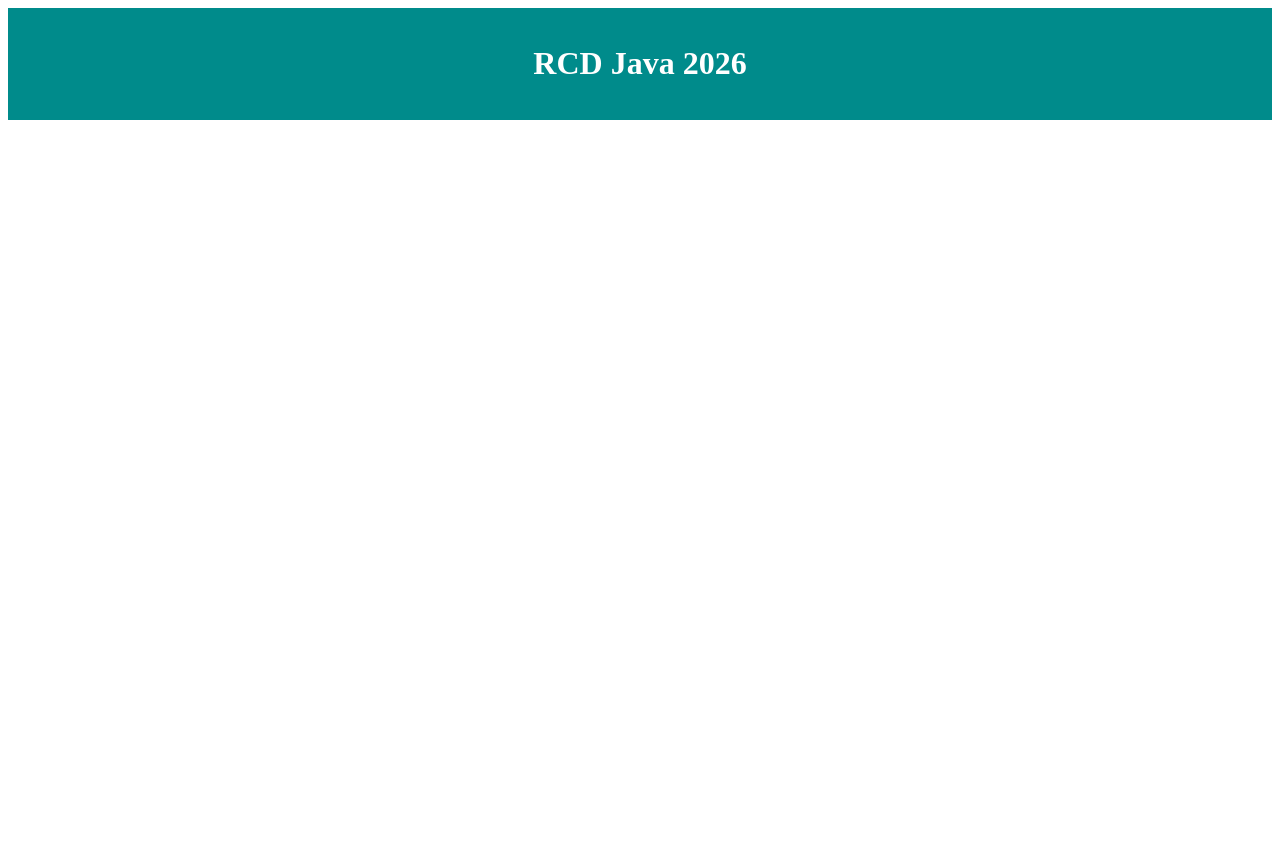
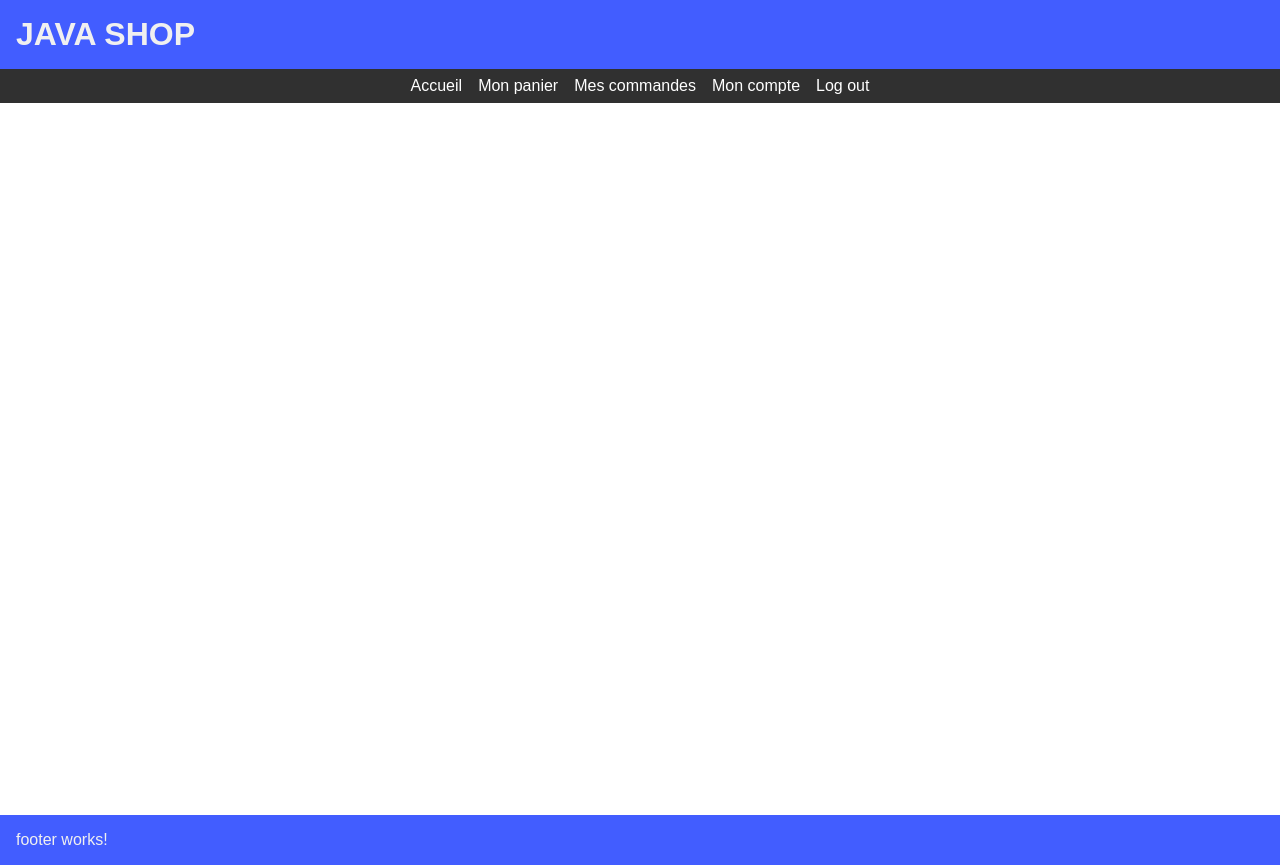
Before and after one commit to ByaSebastien/TF_Java2_2026_RCD_Fend, an Angular app: page /product in a window 1280 px wide. Before the commit the page ends 800 px from the top, so only its background shows below. Built offline with nearby package versions, Linux system fonts and the light colour scheme; no server answers.

Commit message:
Basic CSS + header, nav and footer component done (la bise)

```diff
--- a/src/app/app.html
+++ b/src/app/app.html
@@ -1,8 +1,7 @@
-<header>
-  <h1>
-    RCD Java 2026
-  </h1>
-</header>
+<app-header></app-header>
+<app-nav>
+</app-nav>
 <main>
   <router-outlet/>
 </main>
+<app-footer></app-footer>
--- a/src/app/app.scss
+++ b/src/app/app.scss
@@ -1,15 +1,11 @@
+
+
 :host {
   display: flex;
   flex-direction: column;
 
-  header {
-    background-color: darkcyan;
-    color: white;
-    text-align: center;
-    padding: 1rem;
-  }
-
   main {
     padding: 1rem;
+    min-height: 85vh;
   }
 }
--- a/src/app/app.ts
+++ b/src/app/app.ts
@@ -1,8 +1,11 @@
 import { Component, signal } from '@angular/core';
 import { RouterOutlet } from '@angular/router';
+import { Footer } from './layout/header/footer/footer';
+import { Header } from './layout/header/header/header';
+import { Nav } from './layout/header/nav/nav';
 
 @Component({
-  imports: [RouterOutlet],
+  imports: [RouterOutlet, Footer, Header, Nav],
   selector: 'app-root',
   styleUrl: './app.scss',
   templateUrl: './app.html',
--- a/src/app/layout/header/footer/footer.scss
+++ b/src/app/layout/header/footer/footer.scss
@@ -0,0 +1,6 @@
+:host{
+  padding: 1rem;
+  display: flex;
+  background-color: var(--main-color);
+  color: var(--accent-color);
+}
--- a/src/app/layout/header/header/header.html
+++ b/src/app/layout/header/header/header.html
@@ -1 +1,3 @@
-<p>header works!</p>
+<h1>
+  JAVA SHOP
+</h1>
--- a/src/app/layout/header/header/header.scss
+++ b/src/app/layout/header/header/header.scss
@@ -0,0 +1,6 @@
+:host{
+  padding: 1rem;
+  display: flex;
+  background-color: var(--main-color);
+  color: var(--accent-color);
+}
--- a/src/app/layout/header/nav/nav.html
+++ b/src/app/layout/header/nav/nav.html
@@ -1 +1,7 @@
-<p>nav works!</p>
+<ul>
+  <li>Accueil</li>
+  <li>Mon panier</li>
+  <li>Mes commandes</li>
+  <li>Mon compte</li>
+  <li>Log out</li>
+</ul>
--- a/src/app/layout/header/nav/nav.scss
+++ b/src/app/layout/header/nav/nav.scss
@@ -0,0 +1,14 @@
+ul{
+  list-style: none;
+  display: flex;
+  background-color: var(--base-dark);
+  justify-content: center;
+}
+li{
+  padding: 0.5rem;
+  color: white;
+}
+li:hover
+{
+  background-color:var(--hover-color);
+}
--- a/src/styles.scss
+++ b/src/styles.scss
@@ -1 +1,24 @@
 /* You can add global styles to this file, and also import other style files */
+:root{
+  --main-color: #425dff;
+  --second-color: #ffb880;
+  --accent-color: #f0f0f0;
+
+  --base-color: #d4e9fb;
+  --base-text-color: #303030;
+
+  --base-color2: #ffcebc;
+  --base-text-color2: #303030;
+
+  --base-dark:#303030;
+  --base-dark-text-color: #f0f0f0;
+
+  --hover-color: #7bc1ff
+}
+
+
+*{
+  margin: 0;
+  padding: 0;
+  font-family: sans-serif;
+}
```
